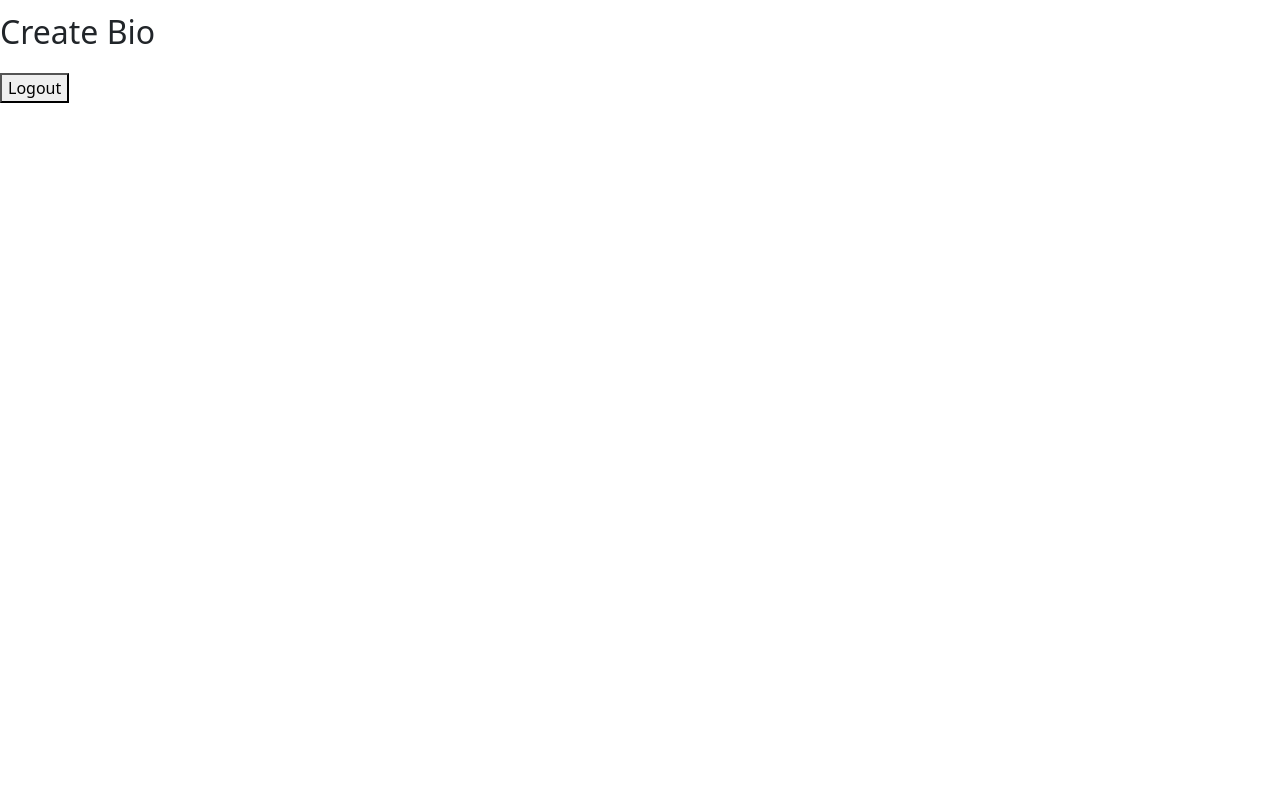
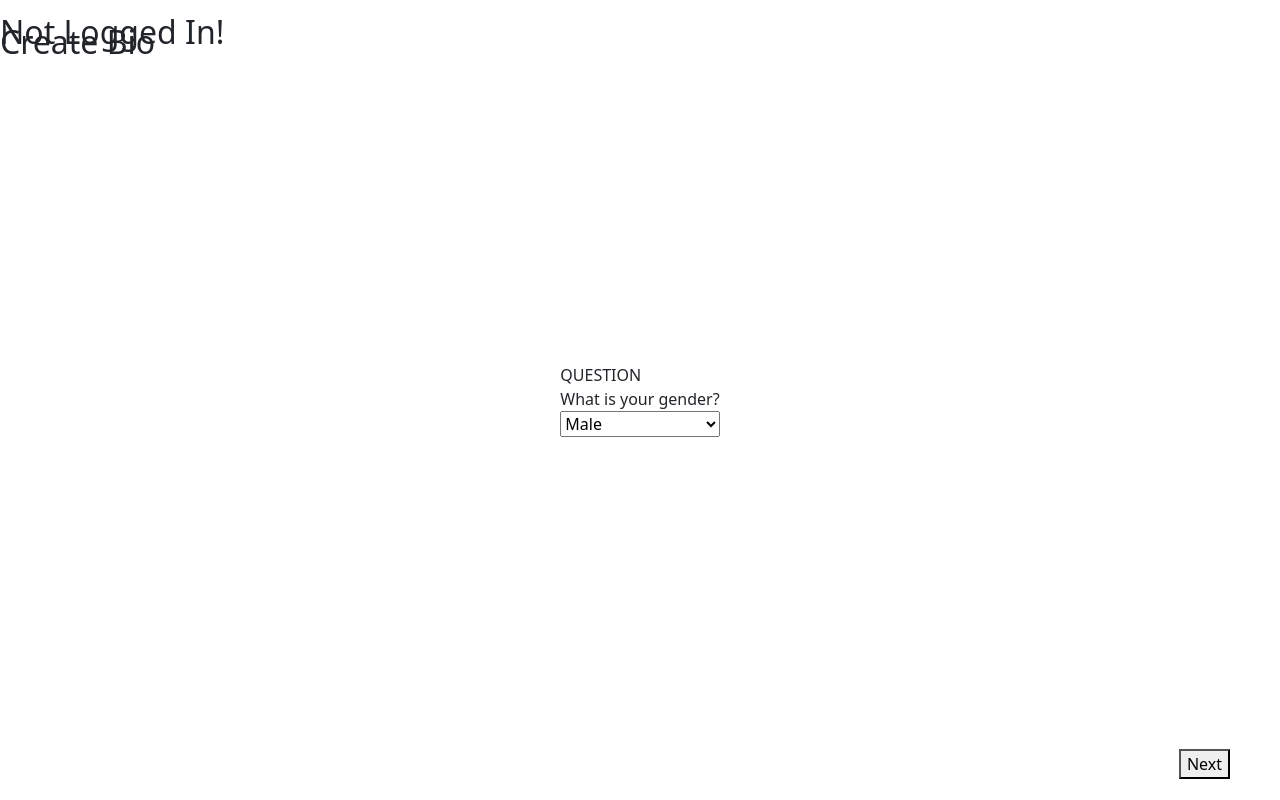
Before and after one commit to ydu20/Bunked, a React (Create React App) app in the folder frontend/: page /create-bio in a window 1280 px wide. Built offline with nearby package versions, Linux system fonts and the light colour scheme.

Commit message:
create-bio backup

```diff
--- a/frontend/src/components/create-bio/CreateBio.css
+++ b/frontend/src/components/create-bio/CreateBio.css
@@ -0,0 +1,47 @@
+.create-bio-title {
+    position: absolute;
+    top: 10px;
+}
+
+/* .bio-btn-container {
+    position: absolute;
+    bottom: 20px;
+
+} */
+
+.create-bio-wrapper {
+    height: 100vh;
+    display: flex;
+    flex-direction: column;
+    justify-content: space-between;
+}
+
+.q-wrapper {
+    flex: 9;
+    margin: auto;
+    display: flex;
+    flex-direction: column;
+    justify-content: center;
+}
+
+.bio-btn-container {
+    flex: 1;
+    display: flex;
+    justify-content: space-between;
+}
+
+.bl-btn-wrapper {
+    margin-top: auto;
+    margin-bottom: auto;
+    margin-left: 50px;
+}
+
+.br-btn-wrapper {
+    margin-top: auto;
+    margin-bottom: auto;
+    margin-right: 50px;
+}
+
+.bio-question-btn {
+
+}
--- a/frontend/src/components/create-bio/CreateBio.jsx
+++ b/frontend/src/components/create-bio/CreateBio.jsx
@@ -1,13 +1,11 @@
 import {useEffect, useState} from 'react';
+import './CreateBio.css';
 import axios from '../AxiosInstance';
 import Cookies from 'js-cookie';
 import { useNavigate, Navigate, useLocation} from 'react-router-dom';
+import CreateBioQuestion from './CreateBioQuestion';
 
 function CreateProfile() {
-
-    const navigate = useNavigate();
-    const {state} = useLocation();
-
 
     var questions = [
         {
@@ -27,7 +25,7 @@ function CreateProfile() {
             type: "string",
             structure: "input",
             private: false,
-            multiple: false,
+            multiple: true,
             options: [],
         },
         {
@@ -100,10 +98,102 @@ function CreateProfile() {
             multiple: true,
             options: ["Quad", "Hill", "KCECH", "DuBois", "High Rises", "Off Campus"],
         },
-
-
+        {
+            param: "greek",
+            question: "Do you plan on joining greek life?",
+            required: false,
+            type: "number",
+            structure: "options",
+            private: false,
+            multiple: false,
+            options: ["Nope", "Prob not", "Maybe", "Considering it", "Yes"],
+        },
+        {
+            param: "smoke",
+            question: "Do you smoke?",
+            required: false,
+            type: "number",
+            structure: "options",
+            private: true,
+            multiple: false,
+            options: ["Never", "Socially", "Yes"],
+        },
+        {
+            param: "drink",
+            question: "Do you drink?",
+            required: false,
+            type: "number",
+            structure: "options",
+            private: true,
+            multiple: false,
+            options: ["Never", "Socially", "Yes"]
+        },
+        {
+            param: "hobbies",
+            question: "What are your hobbies?",
+            required: false,
+            type: "string",
+            structure: "input",
+            private: false,
+            multiple: true,
+            options: [],
+        },
+        {
+            param: "hometown",
+            question: "Where do you call home?",
+            required: false,
+            type: "string",
+            structure: "input",
+            private: false,
+            multiple: false,
+            options: [],
+        },
+        {
+            param: "music",
+            question: "Favorite music genres?",
+            required: false,
+            type: "string",
+            structure: "input",
+            private: false,
+            multiple: true,
+            options: [],
+        },
+        {
+            param: "shows",
+            question: "Favorite TV shows?",
+            required: false,
+            type: "string",
+            structure: "input",
+            private: false,
+            multiple: true,
+            options: [],
+        },
+        {
+            param: "instagram",
+            question: "What's your instagram?",
+            required: false,
+            type: "string",
+            structure: "input",
+            private: false,
+            multiple: false,
+            options: [],
+        }
     ]
 
+    const navigate = useNavigate();
+    const {state} = useLocation();
+
+    var [questionNum, setQuestionNum] = useState(0);
+
+    var input = {};
+
+    var [ans, setAns] = useState("");
+    var [listAns, setListAns] = useState([]);
+
+    var answer = {
+        ans, setAns,
+        listAns, setListAns,
+    };
 
     useEffect (() => {
 
@@ -116,15 +206,71 @@ function CreateProfile() {
         });
     }
 
+    const resetAns = () => {
+        setAns("");
+        setListAns([]);
+    }
+
+    const prevQ = async () => {
+        setQuestionNum(questionNum - 1);
+        console.log(answer);
+        resetAns();
+    }
+
+    const nextQ = async () => {
+        setQuestionNum(questionNum + 1);
+        console.log(answer);
+        resetAns();
+    }
+
+    const submit = async () => {
+
+    }
+
     // Disabled for development:
     // if (!state || !state.internal) {
     //     return <Navigate to = '/'/>;
     // } else {
         return (
-            <div>
-                <h1>Create Bio</h1>
+            <div className = 'create-bio-wrapper'>
+                <h1 className = "create-bio-title">Create Bio</h1>
+                { Cookies.get('email') ? "" : <h1>Not Logged In!</h1> }
 
-                <button onClick = {logout}>Logout</button>
+                <div className = "q-wrapper">
+                    <CreateBioQuestion
+                        question = {questions[questionNum]}
+                        answer = {answer}
+                    />
+                </div>
+
+                {/* <button onClick = {logout}>Logout</button> */}
+
+                <div className = "bio-btn-container">
+                    <div className = "bl-btn-wrapper">
+                        {questionNum === 0 ?
+                            ""
+                            :
+                            <button className = "bio-question-btn"
+                                onClick = {prevQ}>
+                                Back
+                            </button>
+                        }
+                    </div>
+                    <div className = "br-btn-wrapper">
+                        {questionNum === questions.length - 1 ?
+                            <button className = "bio-question-btn"
+                                onClick = {submit}>
+                                Submit
+                            </button>
+                            :
+                            <button className = "bio-question-btn"
+                                onClick = {nextQ}>
+                                Next
+                            </button>
+                        }
+                    </div>
+
+                </div>
             </div>
         )
     // }
--- /dev/null
+++ b/frontend/src/components/create-bio/CreateBioQuestion.jsx
@@ -0,0 +1,76 @@
+import {useEffect, useState} from 'react';
+import './CreateBioQuestion.css';
+
+function CreateBioQuestion({question, answer}) {
+
+    useEffect(() => {
+        if (question.structure === 'options' && !question.multiple
+            && question.options.length > 0) {
+            if (question.type === 'string') {
+                answer.setAns(question.options[0])
+            } else if (question.type === 'number') {
+                answer.setAns('1');
+            }
+        }
+        if (question.structure === 'input') {
+
+        }
+    }, [question.param]);
+
+    var [input, setInput] = useState('');
+
+    var addInput = () => {
+        answer.setListAns(answer.listAns.concat(input));
+        setInput("");
+    }
+
+    return (
+        <>
+            <div>QUESTION</div>
+            <div>{question.question}</div>
+            {question.private ?
+                <div>The answer to this question will not be
+                    displayed on your profile</div>
+                :
+                ""
+            }
+
+            {question.structure === 'options' && question.type === 'string'
+                && !question.multiple ?
+                <select
+                    onChange = {(e) => answer.setAns(e.target.value)}>
+                    {question.options.map((o, key) => <option key = {key}>{o}</option>)}
+                </select>:
+                ""
+            }
+
+            {question.multiple && question.structure === 'input' ?
+                <div>
+                    <input
+                        onChange = {(e) => {
+                            setInput(e.target.value);
+                        }}
+                        onKeyDown = {(e) => {
+                            e.key === "Enter" && addInput();
+                        }}
+                        value = {input}
+                        type = "text"
+                        placeholder= 'Enter your major'
+                    />
+                    <div>
+                        {"Majors:  " + answer.listAns.join(", ")}
+                    </div>
+                </div>:
+                ""}
+
+            {question.structure === 'options' && question.type === 'number' ?
+                <input type = "range" min = {1} max = {question.options.length}
+                    onChange = {(e) => answer.setAns(e.currentTarget.value)} />:
+                ""
+            }
+        </>
+    );
+
+}
+
+export default CreateBioQuestion;
```
Also changed, not shown: frontend/src/components/create-bio/CreateBioQuestion.css (added).
